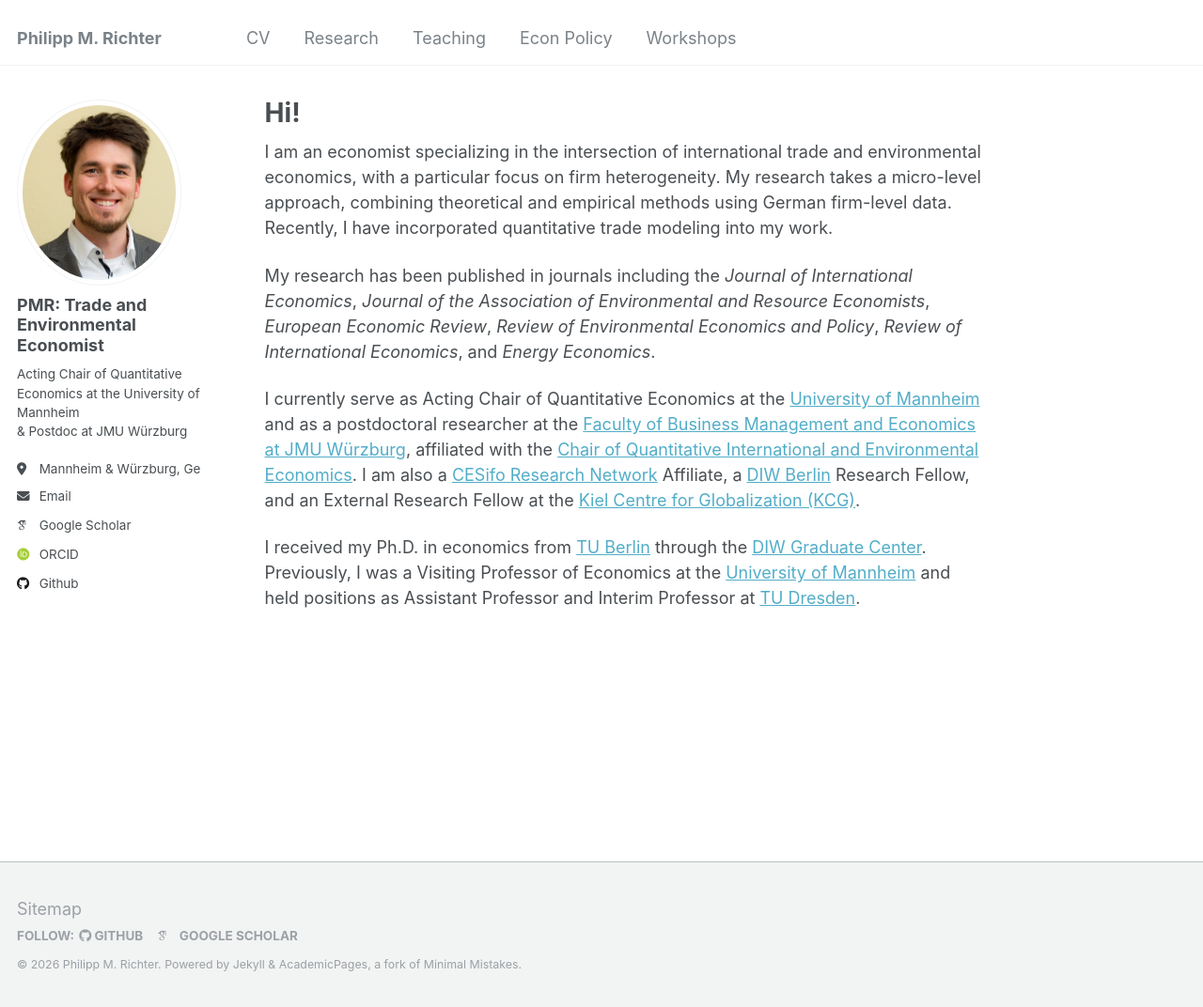
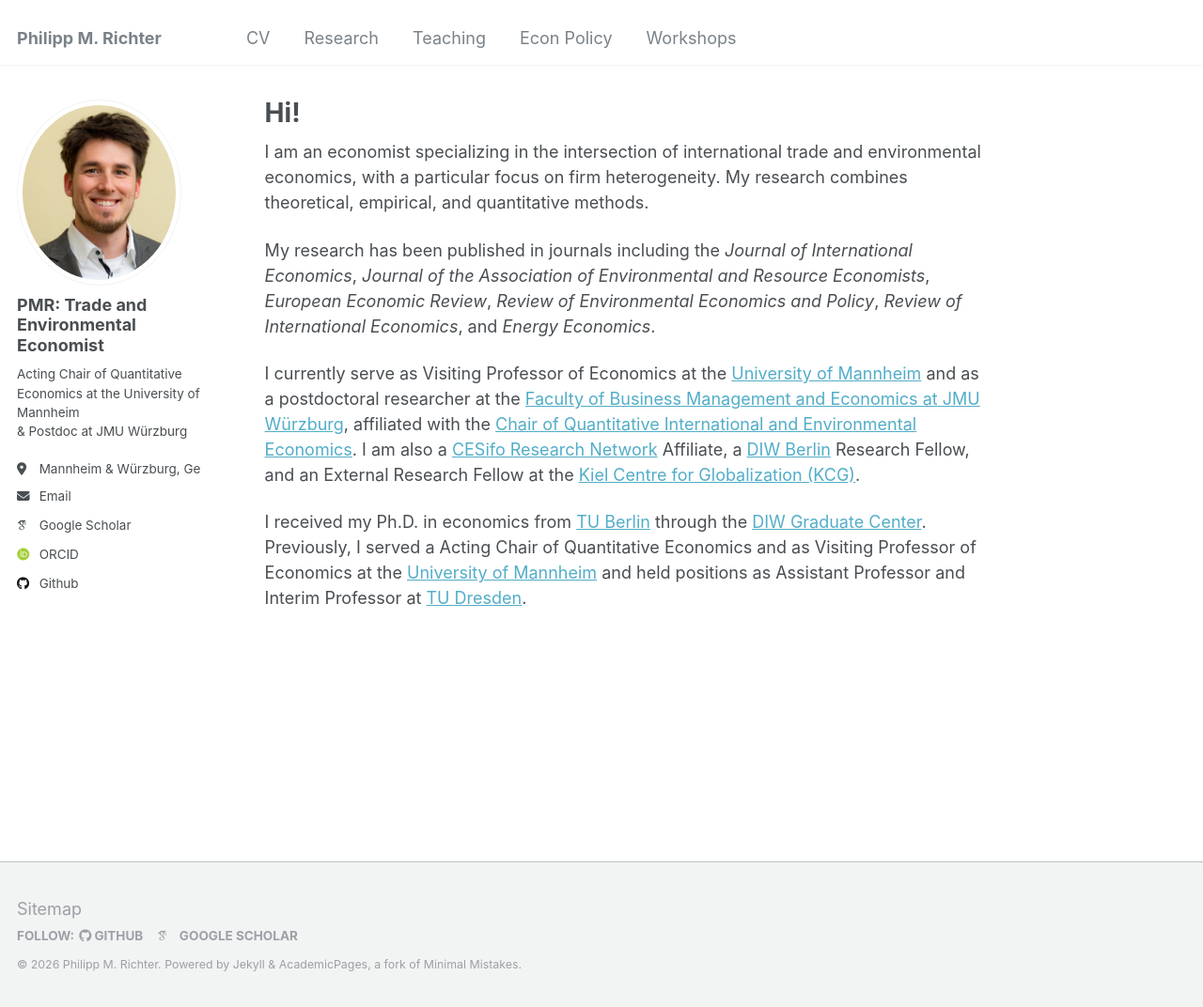
Before and after one commit to PhMRichter/PhMRichter.github.io, a Jekyll site: the page built from _pages/about.md, in a window 1280 px wide and 1072 px high. Shown: the whole window at 94% size. Built offline with Jekyll 4.4.1, drawn with Linux system fonts in a browser that asks for light colours; some web fonts are replaced.

Commit message:
Update II Homepage Aug 2026

```diff
--- a/_pages/about.md
+++ b/_pages/about.md
@@ -11,13 +11,14 @@ redirect_from:
 
 I am an economist specializing in the intersection of international trade and environmental economics, with a particular focus on firm heterogeneity.
 <!--I am an economist focused on the intersection of international trade and the environment, specifically examining the role of firm heterogeneity.-->
-My research takes a micro-level approach, combining theoretical and empirical methods using German firm-level data. Recently, I have incorporated quantitative trade modeling into my work.
-<!-- My research takes a micro-level approach, investigating how firm heterogeneity influences the relationship between trade and environmental outcomes.
+My research combines theoretical, empirical, and quantitative methods.
+<!--  My research takes a micro-level approach, combining theoretical and empirical methods using German firm-level data. Recently, I have incorporated quantitative trade modeling into my work.
+My research takes a micro-level approach, investigating how firm heterogeneity influences the relationship between trade and environmental outcomes.
 -->
 
 My research has been published in journals including the <i>Journal of International Economics</i>, <i>Journal of the Association of Environmental and Resource Economists</i>,   <i>European Economic Review</i>, <i>Review of Environmental Economics and Policy</i>, <i>Review of International Economics</i>, and <i>Energy Economics</i>.
 
-I currently serve as Acting Chair of Quantitative Economics at the <a href="https://www.vwl.uni-mannheim.de/en/" target="_blank">
+I currently serve as Visiting Professor of Economics at the <a href="https://www.vwl.uni-mannheim.de/en/" target="_blank">
 University of Mannheim</a> and as a postdoctoral researcher at the <a href="https://www.wiwi.uni-wuerzburg.de/en/" target="_blank">
 Faculty of Business Management and Economics at JMU Würzburg</a>, affiliated with the <a href="https://www.wiwi.uni-wuerzburg.de/qiee/" target="_blank"> Chair of Quantitative International and Environmental Economics</a>. I am also a <a href="https://www.cesifo.org/en/research-network" target="_blank">
 CESifo Research Network</a>  Affiliate, a <a href="https://www.diw.de/sixcms/detail.php?id=diw_01.c.617916.en" target="_blank">
@@ -26,6 +27,6 @@ Kiel Centre for Globalization (KCG)</a>.
 
 I received my Ph.D. in economics from <a href="https://www.tu.berlin/en/wm" target="_blank">
 TU Berlin</a>  through the <a href="https://www.diw.de/de/diw_01.c.619412.de/graduate_center.html" target="_blank">
-DIW Graduate Center</a>. Previously, I was a Visiting Professor of Economics at the <a href="https://www.vwl.uni-mannheim.de/en/" target="_blank">
+DIW Graduate Center</a>. Previously, I served a Acting Chair of Quantitative Economics and as Visiting Professor of Economics at the <a href="https://www.vwl.uni-mannheim.de/en/" target="_blank">
 University of Mannheim</a> and held positions as Assistant Professor and Interim Professor at <a href="https://tu-dresden.de/bu/wirtschaft?set_language=en" target="_blank">
  TU Dresden</a>.
```
Also changed, not shown: _pages/cv.md (+4 -1 lines), 1 other file.
